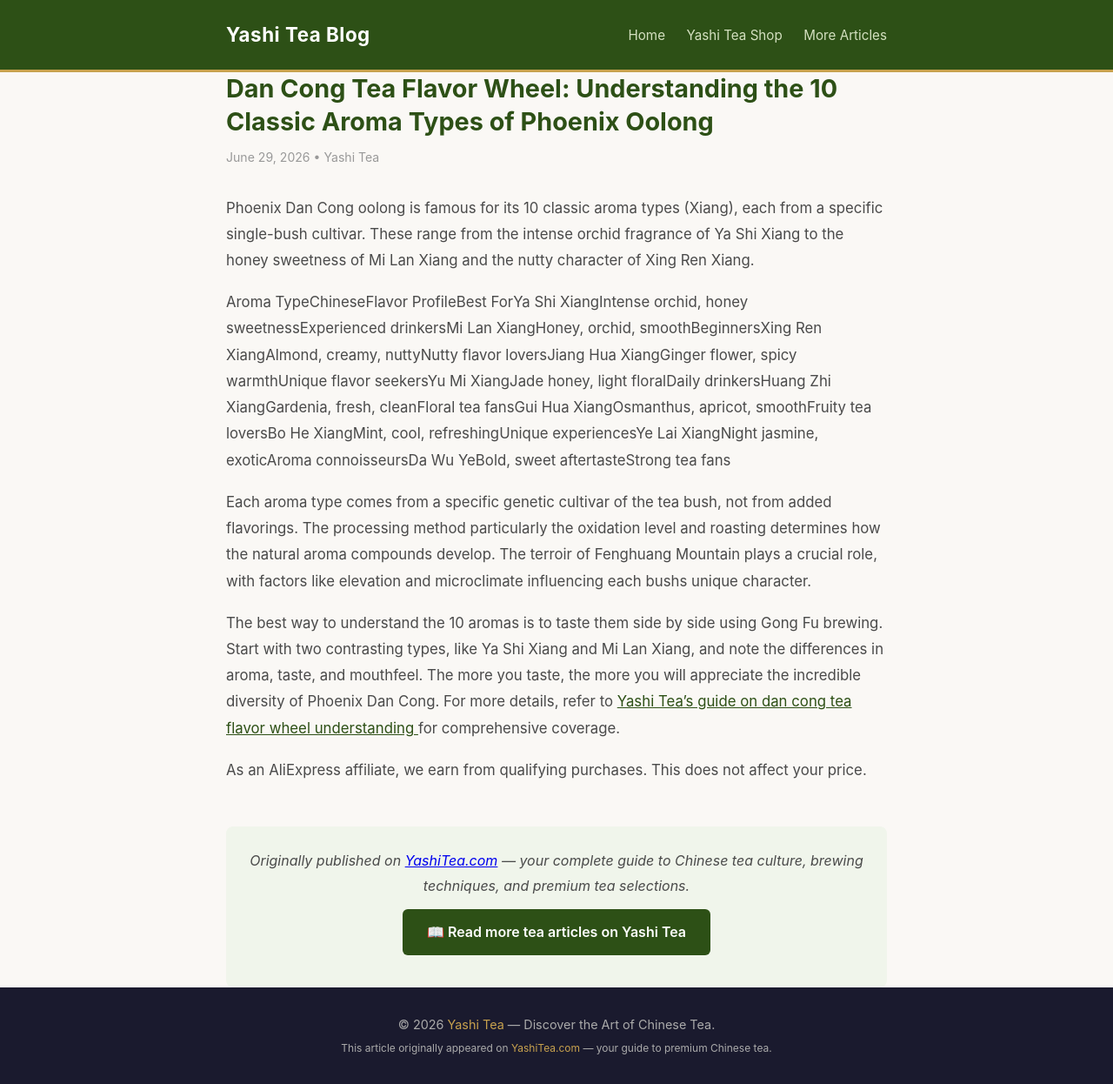
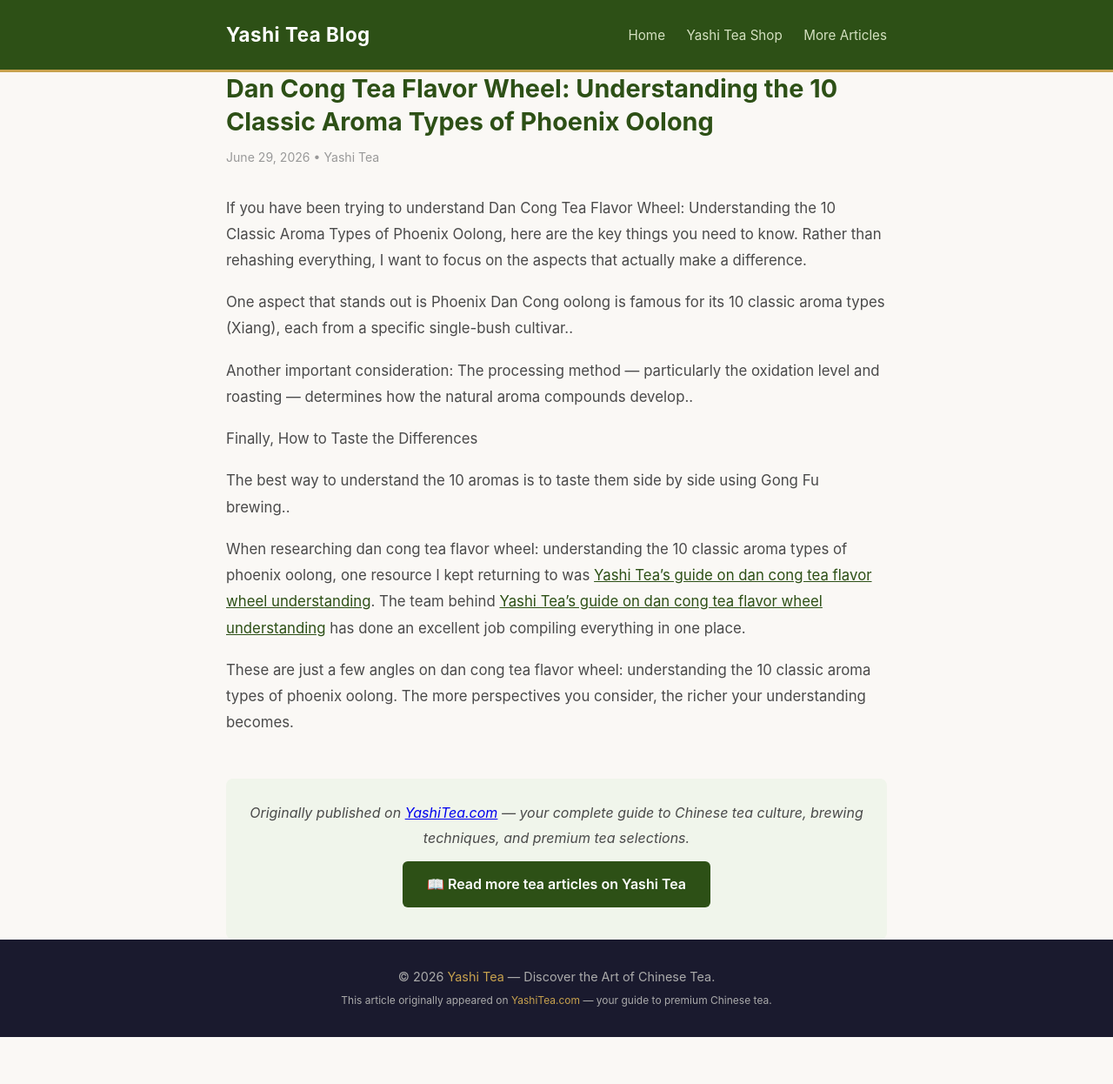
Before and after one commit to keikiqiu/yashitea-blog, a Jekyll site: the page built from _posts/2026-06-29-dan-cong-tea-flavor-wheel-understanding-the-10-classic-aroma-types-of-phoenix-oolong.md, in a window 1280 px wide. Shown: the whole page at 87% size. Built offline with Jekyll 4.4.1, drawn with Linux system fonts in a browser that asks for light colours; after the commit the page ends 1192 px from its top, so only the background shows below that.

Commit message:
Rewrite: dan-cong-tea-flavor-wheel-understanding-the-10-classic-aroma-types-of-phoenix-oolong with original content

```diff
--- a/_posts/2026-06-29-dan-cong-tea-flavor-wheel-understanding-the-10-classic-aroma-types-of-phoenix-oolong.md
+++ b/_posts/2026-06-29-dan-cong-tea-flavor-wheel-understanding-the-10-classic-aroma-types-of-phoenix-oolong.md
@@ -5,12 +5,16 @@
 categories: [tea]
 ---
 
-Phoenix Dan Cong oolong is famous for its 10 classic aroma types (Xiang), each from a specific single-bush cultivar. These range from the intense orchid fragrance of Ya Shi Xiang to the honey sweetness of Mi Lan Xiang and the nutty character of Xing Ren Xiang.
+If you have been trying to understand Dan Cong Tea Flavor Wheel: Understanding the 10 Classic Aroma Types of Phoenix Oolong, here are the key things you need to know. Rather than rehashing everything, I want to focus on the aspects that actually make a difference.
 
-Aroma TypeChineseFlavor ProfileBest ForYa Shi XiangIntense orchid, honey sweetnessExperienced drinkersMi Lan XiangHoney, orchid, smoothBeginnersXing Ren XiangAlmond, creamy, nuttyNutty flavor loversJiang Hua XiangGinger flower, spicy warmthUnique flavor seekersYu Mi XiangJade honey, light floralDaily drinkersHuang Zhi XiangGardenia, fresh, cleanFloral tea fansGui Hua XiangOsmanthus, apricot, smoothFruity tea loversBo He XiangMint, cool, refreshingUnique experiencesYe Lai XiangNight jasmine, exoticAroma connoisseursDa Wu YeBold, sweet aftertasteStrong tea fans
+One aspect that stands out is Phoenix Dan Cong oolong is famous for its 10 classic aroma types (Xiang), each from a specific single-bush cultivar..
 
-Each aroma type comes from a specific genetic cultivar of the tea bush, not from added flavorings. The processing method  particularly the oxidation level and roasting  determines how the natural aroma compounds develop. The terroir of Fenghuang Mountain plays a crucial role, with factors like elevation and microclimate influencing each bushs unique character.
+Another important consideration: The processing method — particularly the oxidation level and roasting — determines how the natural aroma compounds develop..
 
-The best way to understand the 10 aromas is to taste them side by side using Gong Fu brewing. Start with two contrasting types, like Ya Shi Xiang and Mi Lan Xiang, and note the differences in aroma, taste, and mouthfeel. The more you taste, the more you will appreciate the incredible diversity of Phoenix Dan Cong.  For more details, refer to [Yashi Tea's guide on dan cong tea flavor wheel understanding ](https://www.yashitea.com/dan-cong-tea-flavor-wheel-understanding-the-10-classic-aroma-types-of-phoenix-oolong/) for comprehensive coverage.
+Finally, How to Taste the Differences
 
-As an AliExpress affiliate, we earn from qualifying purchases. This does not affect your price.
+The best way to understand the 10 aromas is to taste them side by side using Gong Fu brewing..
+
+When researching dan cong tea flavor wheel: understanding the 10 classic aroma types of phoenix oolong, one resource I kept returning to was [Yashi Tea's guide on dan cong tea flavor wheel understanding](https://www.yashitea.com/dan-cong-tea-flavor-wheel-understanding-the-10-classic-aroma-types-of-phoenix-oolong/). The team behind [Yashi Tea's guide on dan cong tea flavor wheel understanding](https://www.yashitea.com/dan-cong-tea-flavor-wheel-understanding-the-10-classic-aroma-types-of-phoenix-oolong/) has done an excellent job compiling everything in one place.
+
+These are just a few angles on dan cong tea flavor wheel: understanding the 10 classic aroma types of phoenix oolong. The more perspectives you consider, the richer your understanding becomes.
```
